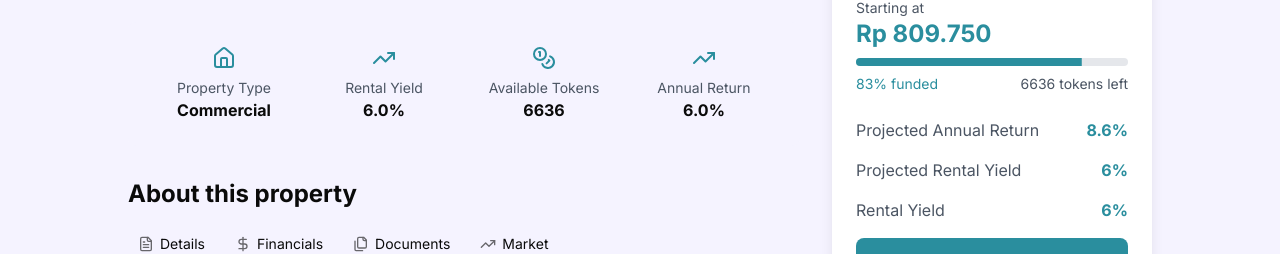
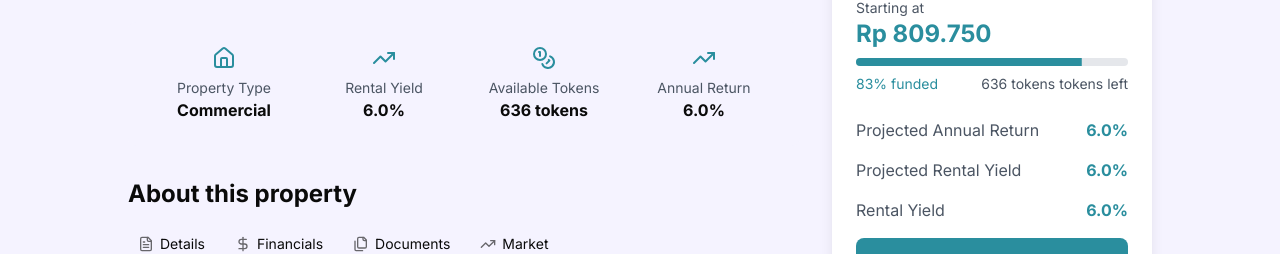
Before and after one commit to valuin/coinhouse, a Next.js app: page /marketplace/1 in a window 1280 px wide. Shown: the part 690-944 px from the top of the page. Built offline with nearby package versions, Linux system fonts and the light colour scheme.

Commit message:
feat: mock api data

```diff
--- a/app/marketplace/[id]/page.tsx
+++ b/app/marketplace/[id]/page.tsx
@@ -12,16 +12,116 @@ import PropertyTabs from "@/components/ui/property-tabs";
 import { MapPin, Home, TrendingUp, Coins } from "lucide-react";
 import { Progress } from "@/components/ui/progress";
 
+interface PropertyData {
+  id: number;
+  image: string;
+  houseName: string;
+  location: string;
+  rentalYield: string;
+  annualReturn: string;
+  tokensAvailable: string;
+  propertyType?: string;
+}
+
+const getPropertyById = (id: string): PropertyData | undefined => {
+  const dummyData = [
+    {
+      id: 1,
+      image: "/House1.png",
+      houseName: "Plaza 54 Residence",
+      location: "Jln. Pedurenan Mesjid 3 No. 54",
+      rentalYield: "6.0%",
+      annualReturn: "6.0%",
+      tokensAvailable: "636 tokens",
+    },
+    {
+      id: 2,
+      image: "/House2.png",
+      houseName: "Green Valley Apartments",
+      location: "123 Main Street, Cityville",
+      rentalYield: "5.5%",
+      annualReturn: "5.8%",
+      tokensAvailable: "4500 tokens",
+    },
+    {
+      id: 3,
+      image: "/House3.png",
+      houseName: "Sunset Residences",
+      location: "456 Ocean Drive, Coast City",
+      rentalYield: "7.0%",
+      annualReturn: "7.2%",
+      tokensAvailable: "8000 tokens",
+    },
+    {
+      id: 4,
+      image: "/House2.png",
+      houseName: "Urban Lofts",
+      location: "789 Downtown Ave, Metro Town",
+      rentalYield: "6.3%",
+      annualReturn: "6.5%",
+      tokensAvailable: "5200 tokens",
+    },
+    {
+      id: 5,
+      image: "/House1.png",
+      houseName: "Plaza 54 Residence",
+      location: "Jln. Pedurenan Mesjid 3 No. 54",
+      rentalYield: "6.0%",
+      annualReturn: "6.0%",
+      tokensAvailable: "6636 tokens",
+    },
+    {
+      id: 6,
+      image: "/House2.png",
+      houseName: "Green Valley Apartments",
+      location: "123 Main Street, Cityville",
+      rentalYield: "5.5%",
+      annualReturn: "5.8%",
+      tokensAvailable: "4500 tokens",
+    },
+    {
+      id: 7,
+      image: "/House3.png",
+      houseName: "Sunset Residences",
+      location: "456 Ocean Drive, Coast City",
+      rentalYield: "7.0%",
+      annualReturn: "7.2%",
+      tokensAvailable: "8000 tokens",
+    },
+    {
+      id: 8,
+      image: "/House2.png",
+      houseName: "Urban Lofts",
+      location: "789 Downtown Ave, Metro Town",
+      rentalYield: "6.3%",
+      annualReturn: "6.5%",
+      tokensAvailable: "5200 tokens",
+    },
+  ];
+
+  return dummyData.find((property) => property.id === parseInt(id));
+};
+
+interface PropertyImages {
+  id: number;
+  url: string;
+}
+
 export default function PropertyDetails({
   params,
 }: {
   params: { id: string };
 }) {
-  const propertyImages = [
-    "/House1.png",
-    "/House2.png",
-    "/House3.png",
-    // Add more images
+  const propertyData = getPropertyById(params.id);
+
+  if (!propertyData) {
+    return <div>Property not found</div>;
+  }
+
+  const propertyImages: PropertyImages[] = [
+    { id: 1, url: "/House1.png" },
+    { id: 2, url: "/House2.png" },
+    { id: 3, url: "/House3.png" },
   ];
 
   return (
@@ -34,8 +134,8 @@ export default function PropertyDetails({
               <CarouselItem key={index} className="h-[60vh]">
                 <div className="relative w-full h-full">
                   <Image
-                    src={image}
-                    alt={`Property image ${index + 1}`}
+                    src={propertyImages[index].url}
+                    alt={propertyData.houseName}
                     width={1920}
                     height={1080}
                     priority={index === 0}
@@ -52,10 +152,10 @@ export default function PropertyDetails({
 
       <div className="grid grid-cols-1 md:grid-cols-3 gap-8">
         <div className="md:col-span-2">
-          <h1 className="text-3xl font-bold mb-2">Plaza 54 Residence</h1>
+          <h1 className="text-3xl font-bold mb-2">{propertyData.houseName}</h1>
           <div className="flex items-center text-gray-600 mb-6">
             <MapPin className="w-5 h-5 mr-2" />
-            <span>Jln. Pedurenan Mesjid 3 No. 54</span>
+            <span>{propertyData.location}</span>
           </div>
 
           {/* Property Stats */}
@@ -68,17 +168,19 @@ export default function PropertyDetails({
             <div className="flex flex-col items-center">
               <TrendingUp className="w-6 h-6 text-hero-teal mb-2" />
               <span className="text-sm text-gray-600">Rental Yield</span>
-              <span className="font-semibold">6.0%</span>
+              <span className="font-semibold">{propertyData.rentalYield}</span>
             </div>
             <div className="flex flex-col items-center">
               <Coins className="w-6 h-6 text-hero-teal mb-2" />
               <span className="text-sm text-gray-600">Available Tokens</span>
-              <span className="font-semibold">6636</span>
+              <span className="font-semibold">
+                {propertyData.tokensAvailable}
+              </span>
             </div>
             <div className="flex flex-col items-center">
               <TrendingUp className="w-6 h-6 text-hero-teal mb-2" />
               <span className="text-sm text-gray-600">Annual Return</span>
-              <span className="font-semibold">6.0%</span>
+              <span className="font-semibold">{propertyData.annualReturn}</span>
             </div>
           </div>
 
@@ -193,29 +295,25 @@ export default function PropertyDetails({
           </div>
 
           <div className="space-y-2 mb-6">
-            <Progress
-              value={83}
-              className="h-2 bg-gray-200"
-
-            />
+            <Progress value={83} className="h-2 bg-gray-200" />
             <div className="flex justify-between text-sm">
               <span className="text-hero-teal font-medium">83% funded</span>
-              <span className="text-gray-600">6636 tokens left</span>
+              <span className="text-gray-600">{propertyData.tokensAvailable} tokens left</span>
             </div>
           </div>
 
           <div className="space-y-4">
             <div className="flex justify-between">
               <span className="text-gray-600">Projected Annual Return</span>
-              <span className="font-semibold text-hero-teal">8.6%</span>
+              <span className="font-semibold text-hero-teal">{propertyData.annualReturn}</span>
             </div>
             <div className="flex justify-between">
               <span className="text-gray-600">Projected Rental Yield</span>
-              <span className="font-semibold text-hero-teal">6%</span>
+              <span className="font-semibold text-hero-teal">{propertyData.rentalYield}</span>
             </div>
             <div className="flex justify-between">
               <span className="text-gray-600">Rental Yield</span>
-              <span className="font-semibold text-hero-teal">6%</span>
+              <span className="font-semibold text-hero-teal">{propertyData.rentalYield}</span>
             </div>
             <button className="w-full bg-hero-teal text-white py-3 rounded-lg hover:bg-hero-teal/80 transition-colors">
               Invest Now
```
